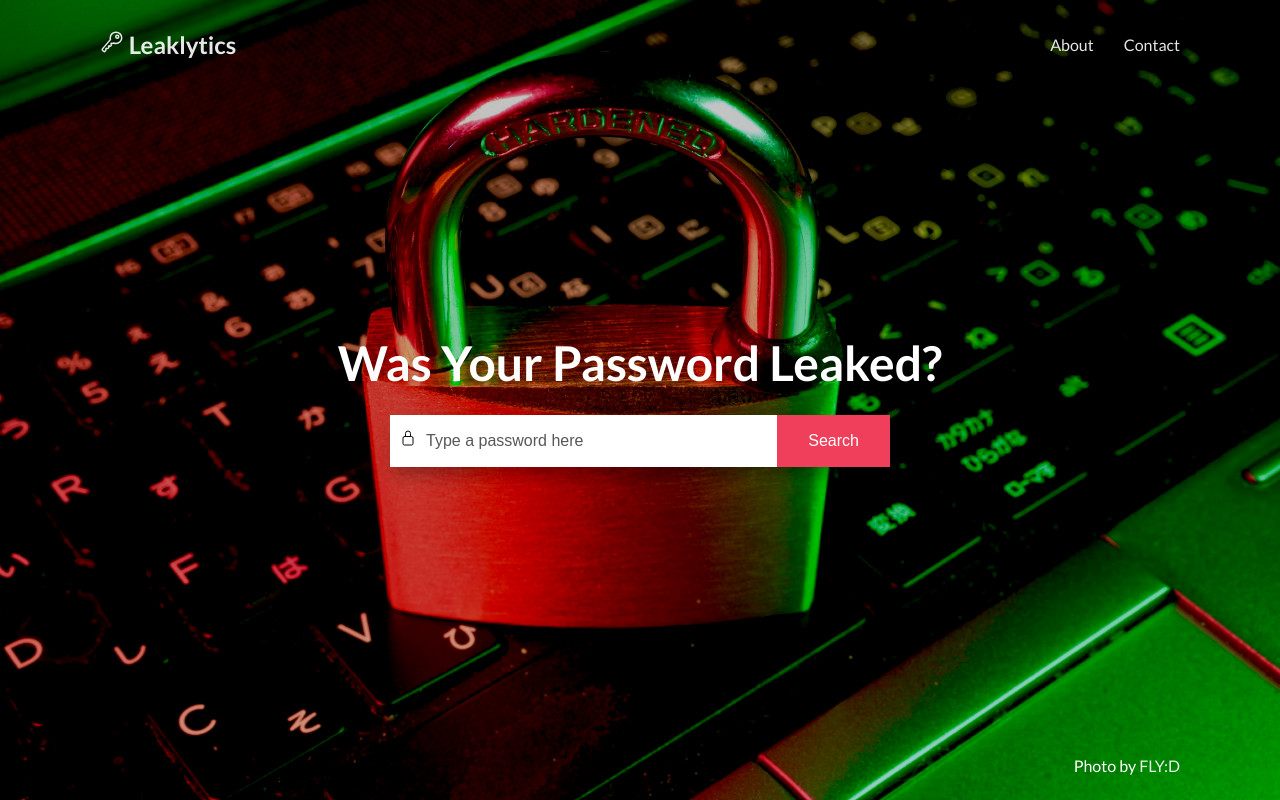
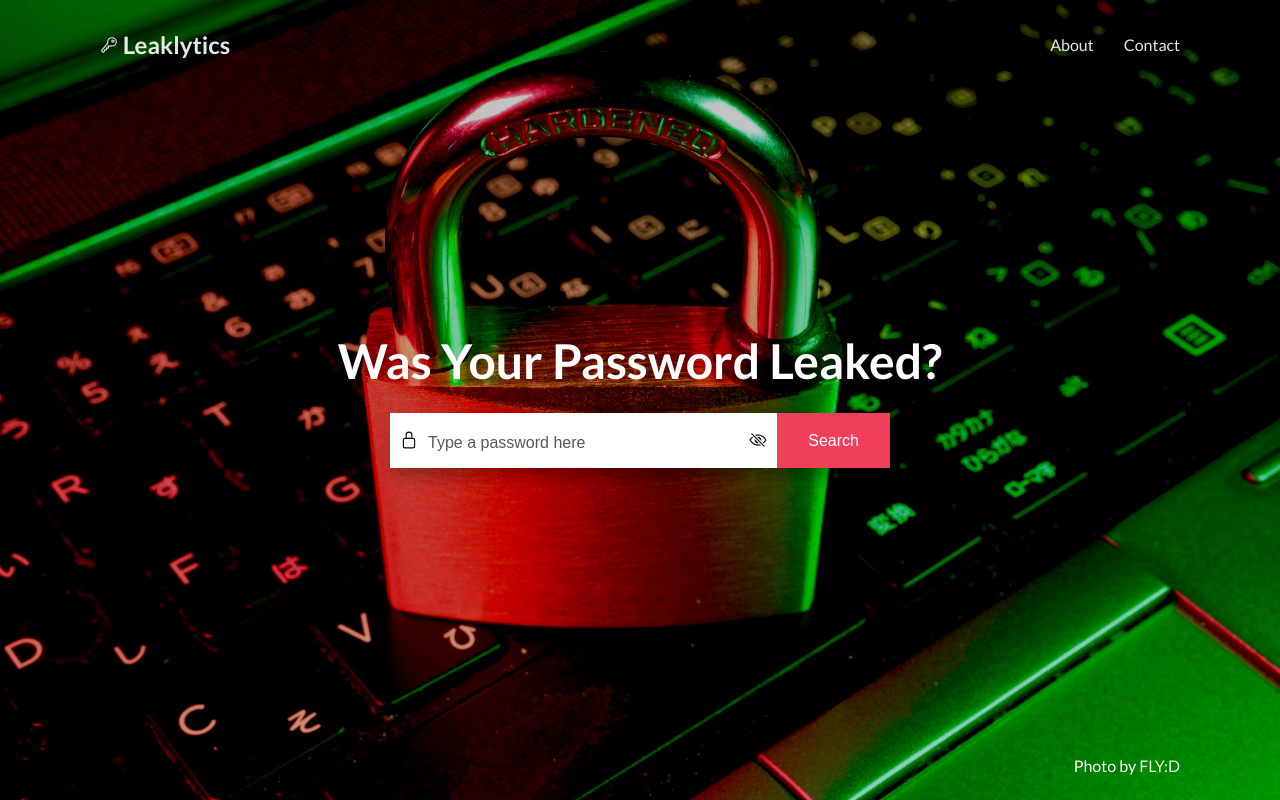
Before and after one commit to alac1984/leaklytics, a FastAPI app: page / in a window 1280 px wide. Run offline with FastAPI, Linux system fonts and the light colour scheme; parts of the project's set-up code (start-up, migrations or seed data) failed here and were passed over; some libraries are stand-ins or nearby versions.

Commit message:
Eye icon working

```diff
--- a/app/main.py
+++ b/app/main.py
@@ -10,4 +10,5 @@
 app.mount("/static", StaticFiles(directory="static"), name="static")
 
 app.include_router(api_router, prefix="/api")
+
 app.include_router(web_router)
--- a/static/css/main.css
+++ b/static/css/main.css
@@ -139,6 +139,11 @@
     border: 1px solid #d73851;
 }
 
+.flex-form label[for="eye"] {
+    cursor: pointer;
+    padding: 5px 10px 0 0;
+}
+
 .flex-form {
     display: -webkit-box;
     display: flex;
@@ -150,7 +155,7 @@
 
 .flex-form > * {
     border: 0;
-  padding: 0 0 0 10px;
+    padding: 5px 0 0 10px;
     background: #fff;
     line-height: 50px;
     font-size: 1rem;
@@ -159,7 +164,7 @@
     -webkit-appearance: none;
 }
 
-input[type="password"] {
+input[type="password"], input[type="text"] {
     flex-basis: 500px;
 }
 
@@ -178,10 +183,6 @@
 
     .flex-form {
         width: 100%;
-  }
-
-  input[type="search"] {
-    flex-basis: 100%;
     }
 
     .flex-form > * {
@@ -225,11 +226,17 @@
         flex-direction: column;
     }
 
-  input[type="search"] {
+    input[type="text"], input[type="password"] {
         flex-basis: 0;
     }
 
     label {
         display: none;
     }
+
 }
+
+/* TODO: Put the ion-icon sizing on the media queries above*/
+ion-icon {
+    font-size: 18px;
+}
--- /dev/null
+++ b/static/js/main.js
@@ -0,0 +1,15 @@
+// Functions that run on index.html page
+
+function togglePasswordVisibility() {
+    var passwordInput = document.getElementById("passwordInput");
+    var eyeIcon = document.getElementById("eyeIcon");
+
+    console.log(eyeIcon)
+    if(passwordInput.type === "text") {
+        passwordInput.type = "password";
+        eyeIcon.name = "eye-off-outline"
+    } else {
+        passwordInput.type = "text";
+        eyeIcon.name = "eye-outline"
+    }
+}
--- a/templates/index.html
+++ b/templates/index.html
@@ -29,9 +29,6 @@
             <a href="#" title="Flights">Contact</a>
           </li>
           <!-- <li> -->
-          <!--   <a href="#" title="Tours">Tours</a> -->
-          <!-- </li> -->
-          <!-- <li> -->
           <!--   <a class="btn" href="#" title="Register / Log In">Register/Log In</a> -->
           <!-- </li> -->
         </ul>
@@ -41,10 +38,13 @@
     <div class="cover">
       <h1>Was Your Password Leaked?</h1>
       <form  class="flex-form">
-        <label for="from">
+        <label for="pass">
           <ion-icon name="lock-closed-outline"></ion-icon>
         </label>
-        <input type="password" placeholder="Type a password here">
+        <input id="passwordInput" type="password" placeholder="Type a password here">
+        <label for="eye">
+          <ion-icon id="eyeIcon" name="eye-off-outline" onclick="togglePasswordVisibility()"></ion-icon>
+        </label>
         <input type="submit" value="Search">
       </form>
       <div id="madeby">
@@ -57,5 +57,6 @@
   </div>
   <script type="module" src="https://unpkg.com/ionicons@7.1.0/dist/ionicons/ionicons.esm.js"></script>
   <script nomodule src="https://unpkg.com/ionicons@7.1.0/dist/ionicons/ionicons.js"></script>
+  <script src="{{ request.url_for('static', path='js/main.js') }}"></script>
 </body>
 </html>
```
Lines whose indentation alone changed are shown as unchanged.
